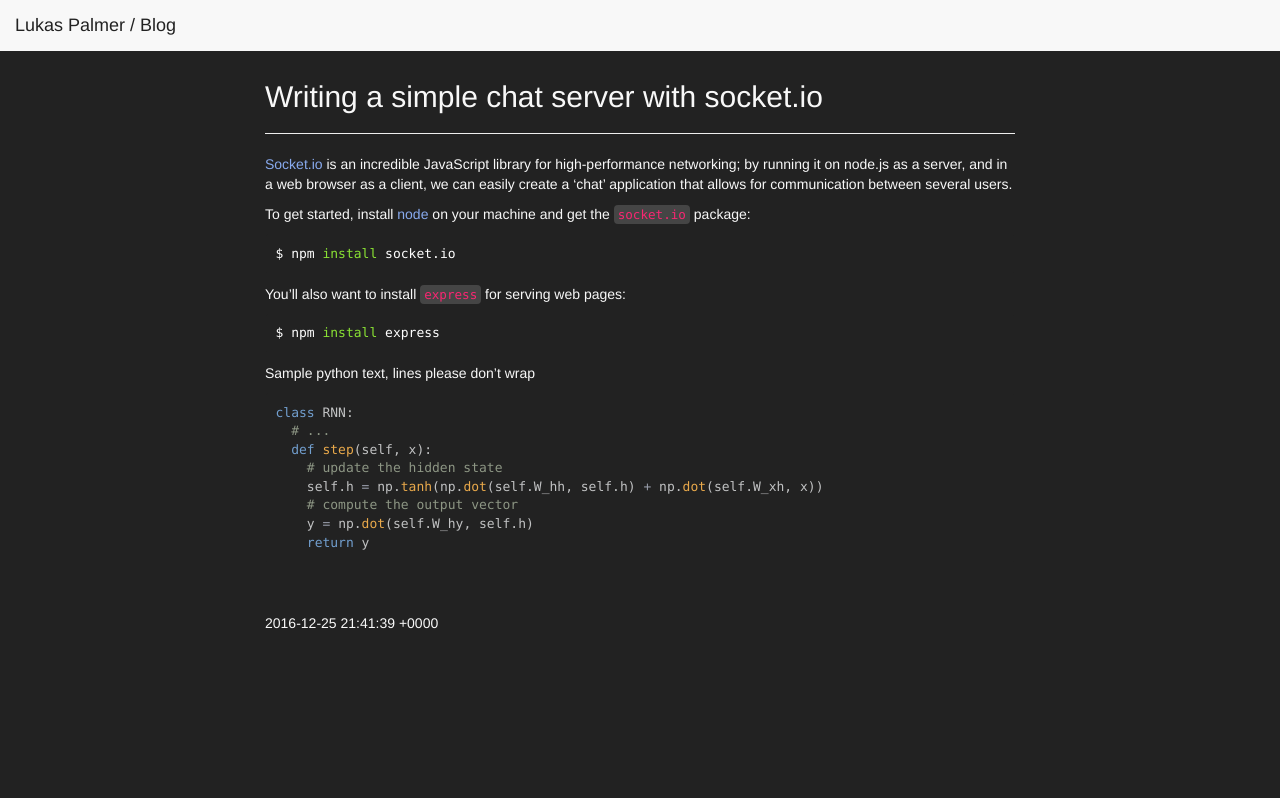
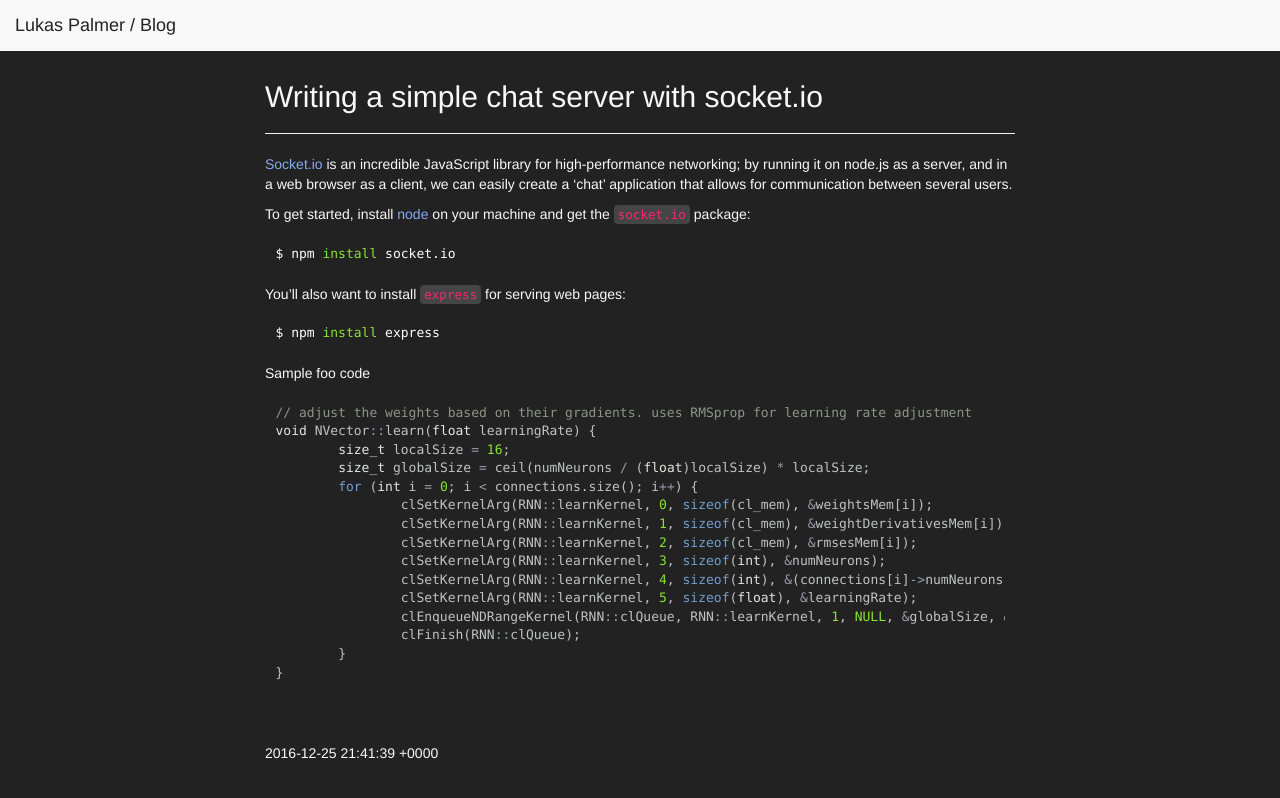
Before and after one commit to lnpalmer/lnpalmer.github.io, a Jekyll site: the page built from _posts/2016-12-23-chat.md, in a window 1280 px wide. Shown: the top 798 px of the page. Built offline with Jekyll 4.4.1, drawn with Linux system fonts in a browser that asks for light colours.

Commit message:
almost there...

````diff
--- a/_posts/2016-12-23-chat.md
+++ b/_posts/2016-12-23-chat.md
@@ -18,15 +18,22 @@ You'll also want to install `express` for serving web pages:
 $ npm install express
 ```
 
-Sample python text, lines please don't wrap
+Sample foo code
 
-```python
-class RNN:
-  # ...
-  def step(self, x):
-    # update the hidden state
-    self.h = np.tanh(np.dot(self.W_hh, self.h) + np.dot(self.W_xh, x))
-    # compute the output vector
-    y = np.dot(self.W_hy, self.h)
-    return y
+```c++
+// adjust the weights based on their gradients. uses RMSprop for learning rate adjustment
+void NVector::learn(float learningRate) {
+	size_t localSize = 16;
+	size_t globalSize = ceil(numNeurons / (float)localSize) * localSize;
+	for (int i = 0; i < connections.size(); i++) {
+		clSetKernelArg(RNN::learnKernel, 0, sizeof(cl_mem), &weightsMem[i]);
+		clSetKernelArg(RNN::learnKernel, 1, sizeof(cl_mem), &weightDerivativesMem[i]);
+		clSetKernelArg(RNN::learnKernel, 2, sizeof(cl_mem), &rmsesMem[i]);
+		clSetKernelArg(RNN::learnKernel, 3, sizeof(int), &numNeurons);
+		clSetKernelArg(RNN::learnKernel, 4, sizeof(int), &(connections[i]->numNeurons));
+		clSetKernelArg(RNN::learnKernel, 5, sizeof(float), &learningRate);
+		clEnqueueNDRangeKernel(RNN::clQueue, RNN::learnKernel, 1, NULL, &globalSize, &localSize, 0, NULL, NULL);
+		clFinish(RNN::clQueue);
+	}
+}
 ```
````
